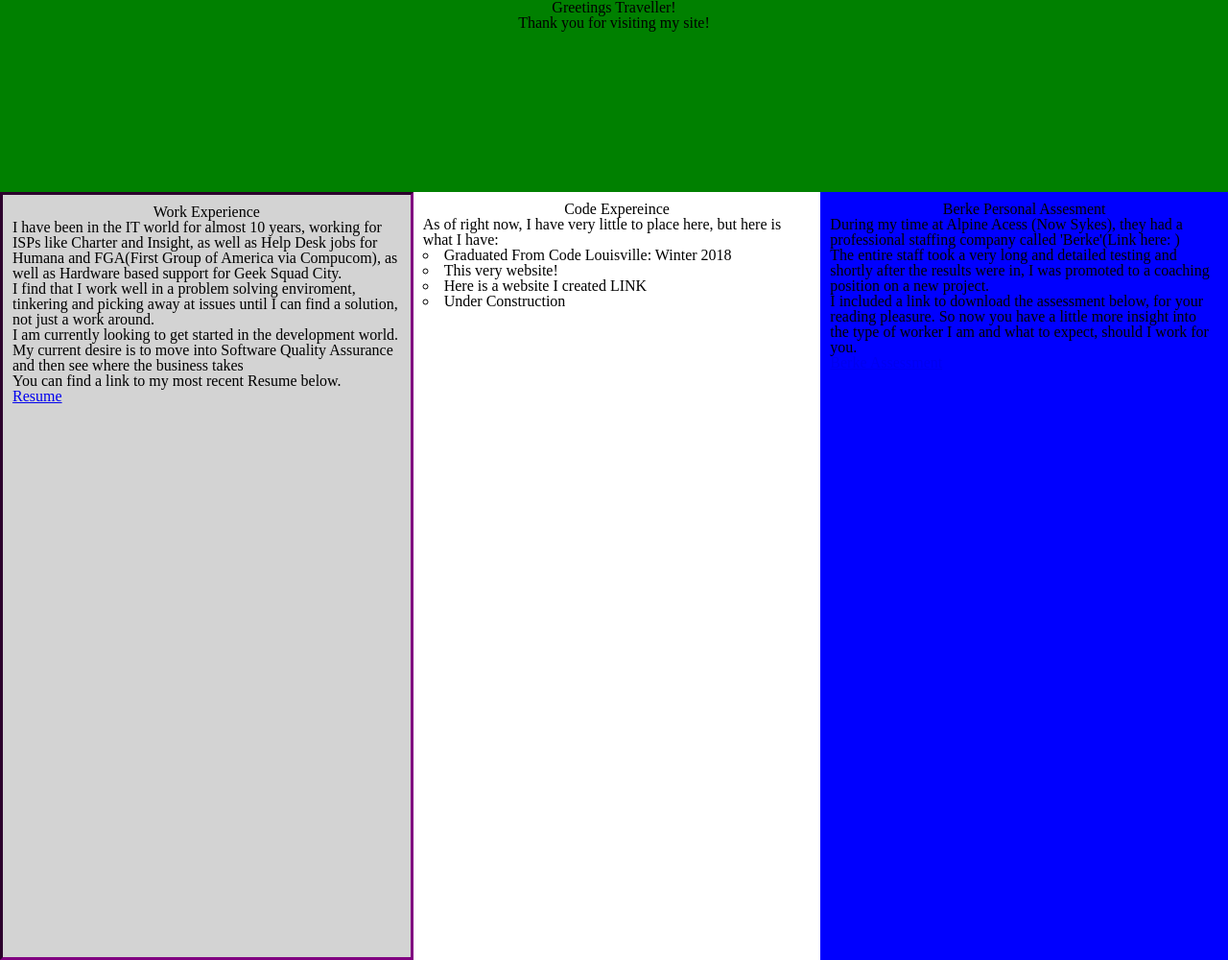
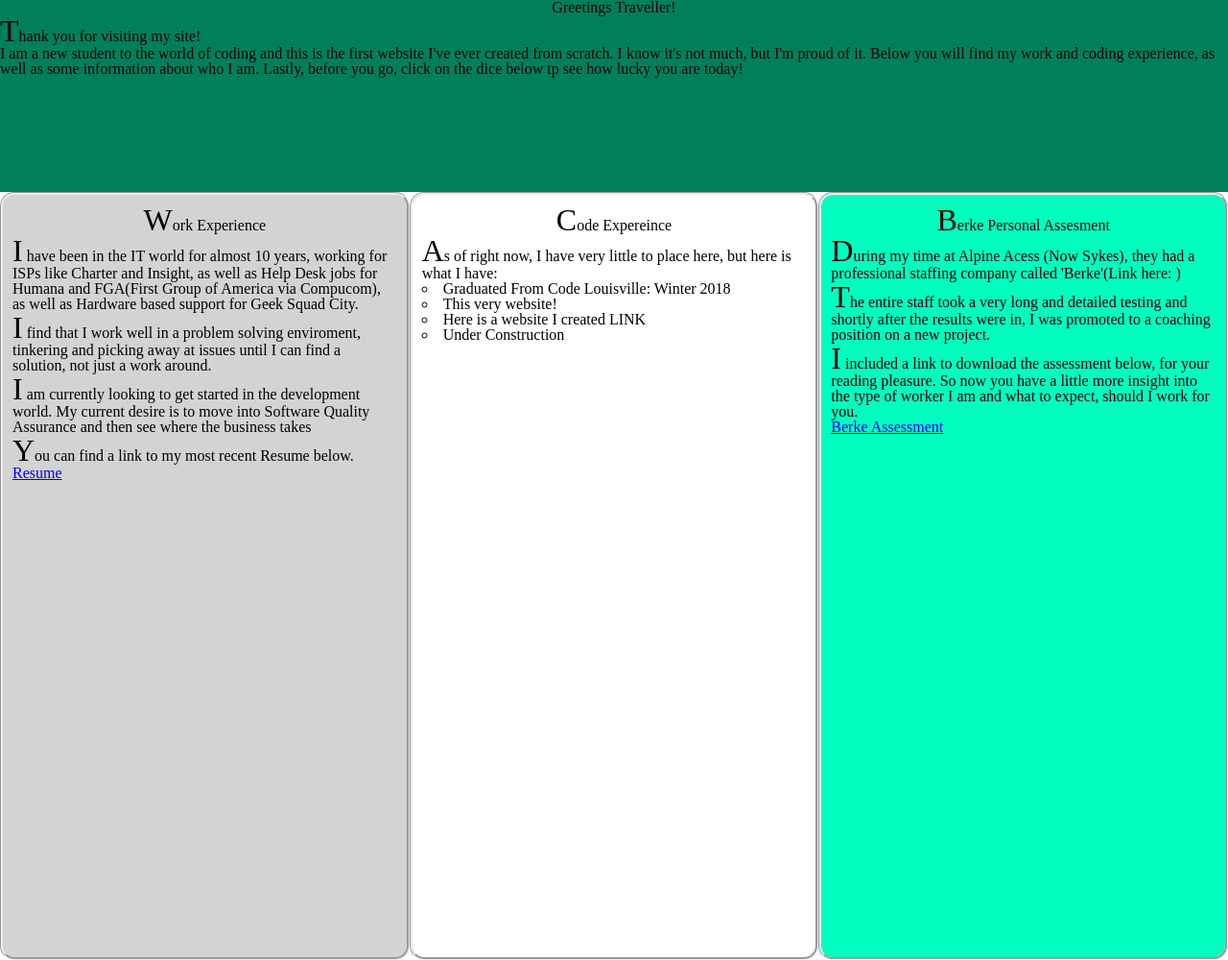
Before and after one commit to nickwulfe/github.io, a plain HTML site: page index.html in a window 1280 px wide. Shown: the top 1000 px of the page at 96% size. Drawn offline with Linux system fonts and the light colour scheme.

Commit message:
Added mpore text, moved the border properity to the col class

```diff
--- a/css/main.css
+++ b/css/main.css
@@ -138,21 +138,29 @@ table {
     border-spacing: 0;
 }
 
+p::first-letter {
+    font-size: 200%;
+    color: black;
+}
+
+.body {
+    max-height: 200px;
+}
+
 h1 {
     color: blue;
     text-align: center;
 }
 
 .main-header {
-    background-color: green;
+    background-color: rgb(0, 128, 90);
     width: 100%;
     height: 200px;
 }
 
 .work-exp {
     background-color: lightgray;
-    border: groove;
-    border-color: purple;
+    border-color: blueviolet;
     border-style: inset;
 }
 
@@ -162,7 +170,7 @@ h1 {
 }
 
 .berke {
-    background-color: blue;
+    background-color: rgb(0, 255, 191);
     text-align: left;
 }
 
@@ -203,6 +211,8 @@ ul {
 
 .col {
     padding: 10px;
+    border: groove;
+    border-radius: 15px;
 }
 
 img {
--- a/index.html
+++ b/index.html
@@ -17,7 +17,9 @@
         <div></div>
         <!-- I'll place my profile picture here-->
         <h2>Greetings Traveller!</h2>
-        <h3>Thank you for visiting my site!</h3>
+        <p>Thank you for visiting my site!</p>
+        I am a new student to the world of coding and this is the first website I've ever created from scratch. I know it's not much, but I'm proud of it. Below you will find my work and coding experience, as well as some information about who I am. Lastly, before
+        you go, click on the dice below tp see how lucky you are today!
         <!-- simple greeting to the viewer-->
     </div>
 
```
